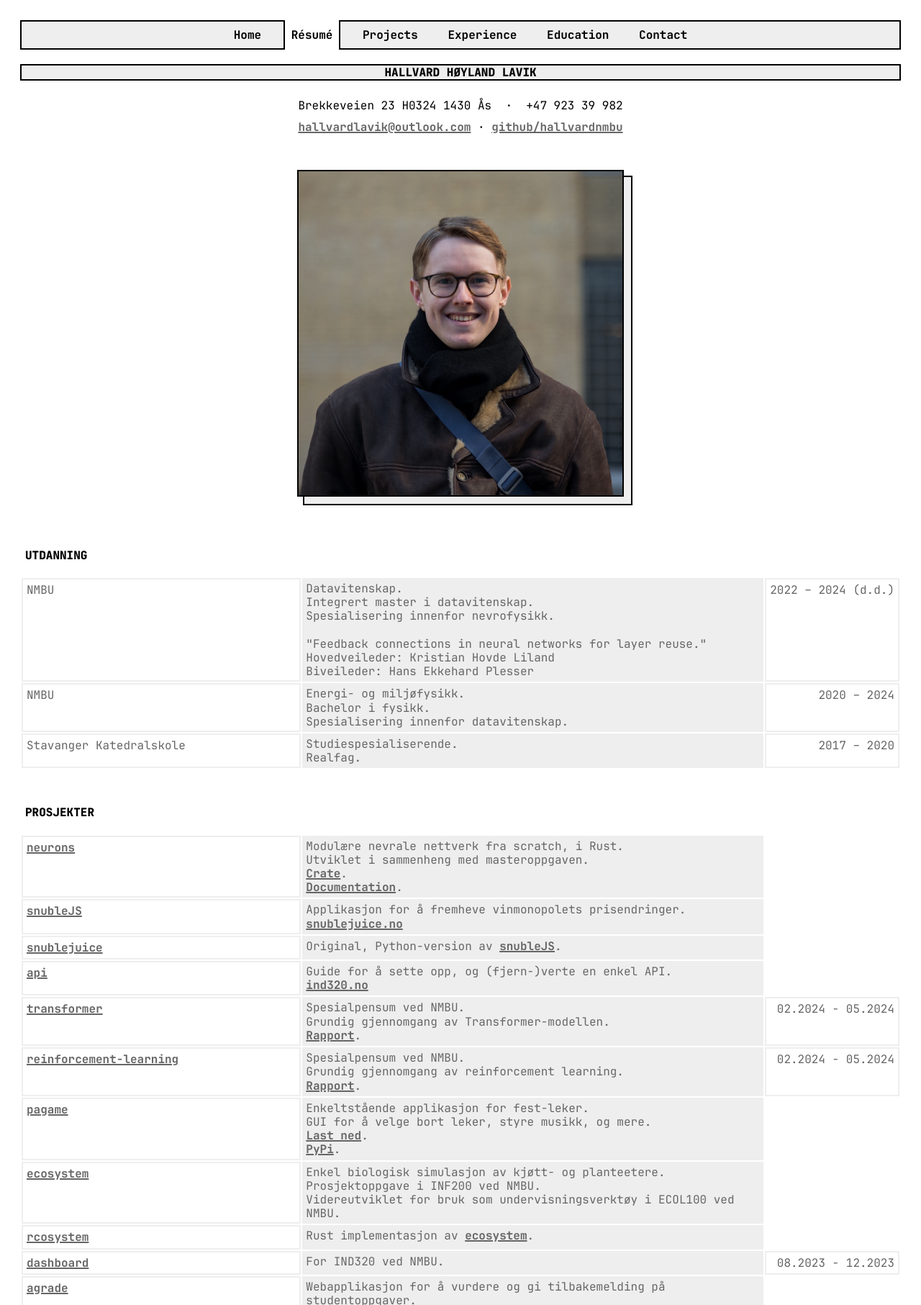
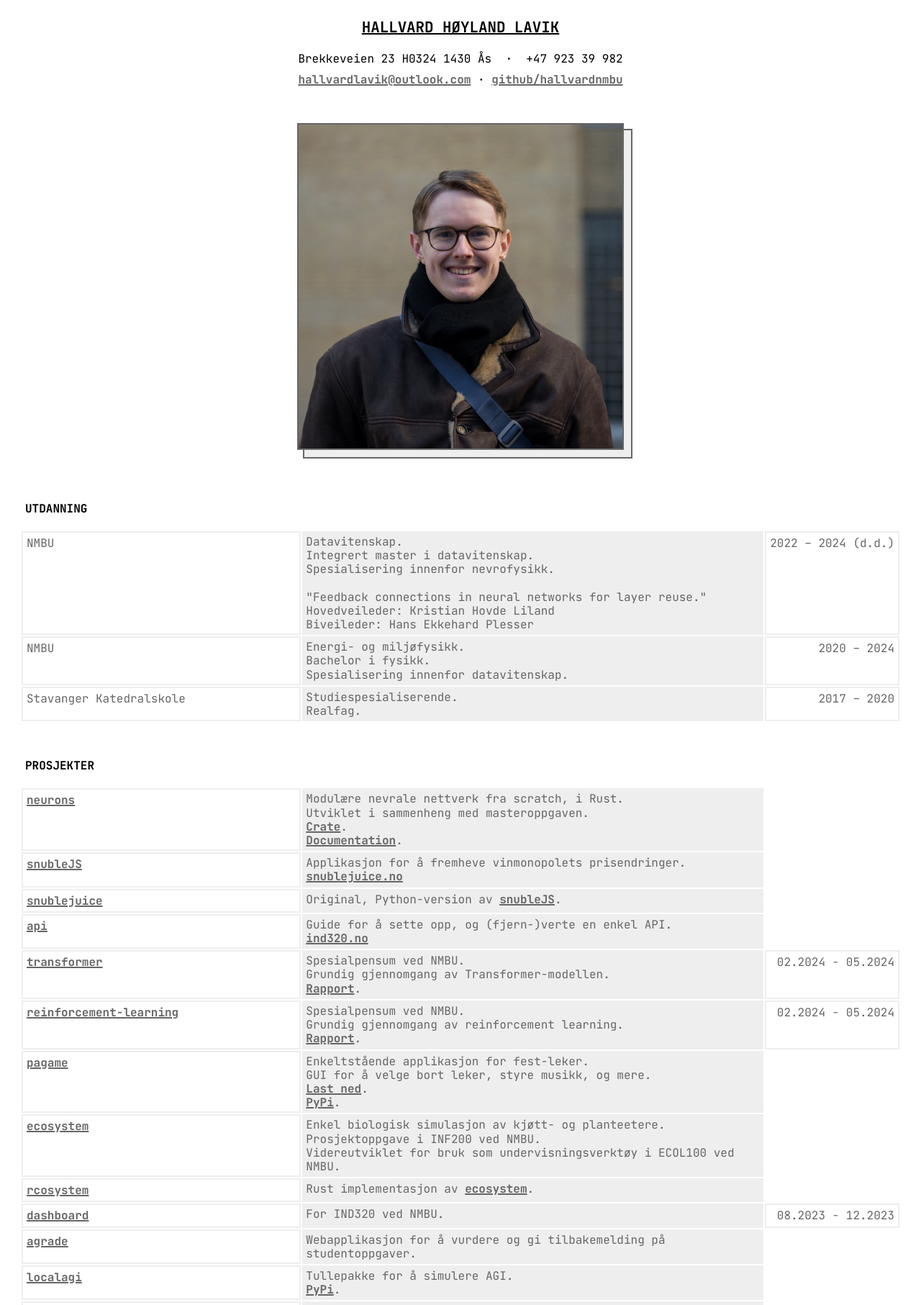
Before and after one commit to hallvardnmbu/dilettant, a PHP site: page /resume.html in a window 1280 px wide. Shown: the top 1813 px of the page at 72% size. Run offline with PHP 8.4, Linux system fonts and the light colour scheme.

Commit message:
Updated resume page.

```diff
--- a/home.html
+++ b/home.html
@@ -5,11 +5,12 @@
         <meta name="viewport" content="width=device-width, initial-scale=1.0" />
         <title>Hallvard H. Lavik</title>
         <link rel="stylesheet" href="style.css" />
+        <link rel="icon" href="./images/hallvard.jpeg" type="image/jpeg" />
     </head>
     <body class="dilettant">
         <header>
             <nav>
-                <a href="home.html" class="active">Home</a>
+                <a href="home.html" class="active">Home</a> d
                 <a href="resume.html">Résumé</a>
                 <a href="projects.html">Projects</a>
                 <a href="experience.html">Experience</a>
@@ -17,7 +18,7 @@
                 <a href="contact.html">Contact</a>
             </nav>
         </header>
-
+        d
         <main>
             <div class="words">
                 <p></p>
--- a/resume.html
+++ b/resume.html
@@ -4,38 +4,205 @@
         <meta charset="UTF-8" />
         <meta name="viewport" content="width=device-width, initial-scale=1.0" />
         <title>Resumé</title>
-        <link rel="stylesheet" href="style.css" />
+        <style>
+            @import url("https://fonts.googleapis.com/css2?family=JetBrains+Mono:wght@400;700&display=swap");
+
+            :root {
+                --border: 2px;
+                --gray: #eeeeee;
+                --darkgray: #666666;
+            }
+            nav {
+                display: flex;
+                flex-wrap: wrap;
+                justify-content: center;
+                gap: 10px;
+                /* background-color: var(--gray); */
+            }
+            body {
+                font-family: "JetBrains Mono", monospace;
+                display: grid;
+                grid-template-rows: auto 1fr;
+                grid-gap: 20px;
+                padding: 20px;
+                line-height: 1.2rem;
+                min-height: 95vh;
+            }
+            main.contact {
+                text-align: center;
+            }
+            .contact {
+                display: flex;
+                flex-direction: column;
+                align-items: center;
+                text-align: center;
+                padding-bottom: 25px;
+            }
+            .contact p {
+                margin: 5px 0;
+            }
+            .contact span {
+                display: inline;
+            }
+            .wide {
+                display: block;
+            }
+            .long {
+                display: none;
+            }
+            header {
+                display: flex;
+                flex-direction: column;
+                align-items: center;
+                justify-content: center;
+                text-align: center;
+            }
+            header a {
+                color: black;
+                font-size: 1.3em;
+            }
+            header a:visited {
+                color: black;
+            }
+            table {
+                border-collapse: separate;
+            }
+            .title {
+                font-weight: 800;
+                border: none;
+            }
+            .subtitle {
+                font-weight: 400;
+            }
+            .title td {
+                padding-top: 50px;
+                padding-bottom: 20px;
+            }
+            td {
+                padding: 5px;
+            }
+            .left,
+            .right {
+                color: var(--darkgray);
+                vertical-align: top;
+                font-weight: 400;
+                border: 2px solid var(--gray);
+            }
+            #noborder {
+                border: none;
+            }
+            .right {
+                text-wrap: nowrap;
+                text-align: right;
+            }
+            .middle {
+                color: var(--darkgray);
+                background-color: var(--gray);
+                vertical-align: top;
+            }
+            img {
+                border: var(--border) solid var(--darkgray);
+                max-width: 450px;
+                box-shadow:
+                    10px 10px 0px var(--gray),
+                    10px 10px 0px var(--border) var(--darkgray);
+                display: block;
+                margin-left: auto;
+                margin-right: auto;
+            }
+            a {
+                display: inline-block;
+                color: var(--darkgray);
+                font-weight: 700;
+                text-decoration-thickness: min(var(--border), 2px);
+            }
+            a:hover {
+                background-color: #cccccc;
+            }
+
+            @media (max-width: 800px) {
+                table,
+                tr,
+                td {
+                    display: block;
+                }
+                table {
+                    width: 80%;
+                    margin: auto;
+                    /* margin-top: 20px; */
+                }
+                tr {
+                    border-left: 5px solid var(--gray);
+                    padding-left: 10px;
+                }
+                td {
+                    margin: var(--border);
+                }
+                .title {
+                    padding-top: 20px;
+                    font-weight: 800;
+                    border: none;
+                }
+                .subtitle {
+                    font-weight: 400;
+                }
+                .title td {
+                    padding: 0;
+                }
+                td {
+                    padding: 5px;
+                }
+                tr {
+                    margin-bottom: 10px;
+                    /* border: 1px solid #ddd;
+                    padding: 10px; */
+                }
+
+                .left {
+                    font-weight: 800;
+                }
+                .left,
+                .right {
+                    text-wrap: wrap;
+                }
+                .left,
+                .middle,
+                .right {
+                    font-size: 0.8em;
+                }
+
+                img {
+                    max-width: 240px;
+                }
+
+                .wide {
+                    display: none;
+                }
+                .long {
+                    display: flex;
+                    justify-content: center;
+                    min-width: 240px;
+                }
+                .location {
+                    margin-right: auto;
+                }
+            }
+        </style>
     </head>
-    <body class="dilettant">
-        <header>
-            <nav>
-                <a href="home.html">Home</a>
-                <a href="resume.html" class="active">Résumé</a>
-                <a href="projects.html">Projects</a>
-                <a href="experience.html">Experience</a>
-                <a href="education.html">Education</a>
-                <a href="contact.html">Contact</a>
-            </nav>
-        </header>
-    </body>
 
     <body class="resume">
-        <header class="top">
-            <div class="title">HALLVARD HØYLAND LAVIK<div/>
+        <header>
+            <a href="home.html">HALLVARD HØYLAND LAVIK</a>
         </header>
 
         <div class="contact">
-            <p class="wide">
-                Brekkeveien 23 H0324 1430 Ås&nbsp;&nbsp·&nbsp;&nbsp+47 923 39 982
-            </p>
+            <p class="wide">Brekkeveien 23 H0324 1430 Ås&nbsp;&nbsp·&nbsp;&nbsp+47 923 39 982</p>
             <p class="wide">
                 <a href="mailto:hallvardlavik@outlook.com" target="_blank"
                     >hallvardlavik@outlook.com</a
                 >
                 ·
-                <a href="https://github.com/hallvardnmbu" target="_blank"
-                    >github/hallvardnmbu</a
-                >
+                <a href="https://github.com/hallvardnmbu" target="_blank">github/hallvardnmbu</a>
             </p>
 
             <p class="long">Brekkeveien 23 apt. H0324</p>
@@ -121,7 +288,11 @@
                 <td></td>
             </tr>
             <tr>
-                <td class="left"><a href="https://www.github.com/hallvardnmbu/neurons" target="_blank">neurons</a></td>
+                <td class="left">
+                    <a href="https://www.github.com/hallvardnmbu/neurons" target="_blank"
+                        >neurons</a
+                    >
+                </td>
                 <td class="middle">
                     Modulære nevrale nettverk fra scratch, i Rust.<br />
                     Utviklet i sammenheng med masteroppgaven.<br />
@@ -131,7 +302,11 @@
                 <td id="noborder" class="right"></td>
             </tr>
             <tr>
-                <td class="left"><a href="https://www.github.com/hallvardnmbu/snubleJS" target="_blank">snubleJS</a></td>
+                <td class="left">
+                    <a href="https://www.github.com/hallvardnmbu/snubleJS" target="_blank"
+                        >snubleJS</a
+                    >
+                </td>
                 <td class="middle">
                     Applikasjon for å fremheve vinmonopolets prisendringer.<br />
                     <a href="https://www.snublejuice.no" target="_blank">snublejuice.no</a>
@@ -139,14 +314,21 @@
                 <td id="noborder" class="right"></td>
             </tr>
             <tr>
-                <td class="left"><a href="https://github.com/hallvardnmbu/snublejuice" target="_blank">snublejuice</a></td>
+                <td class="left">
+                    <a href="https://github.com/hallvardnmbu/snublejuice" target="_blank"
+                        >snublejuice</a
+                    >
+                </td>
                 <td class="middle">
-                    Original, Python-version av <a href="https://github.com/hallvardnmbu/snubleJS" target="_blank">snubleJS</a>.
+                    Original, Python-version av
+                    <a href="https://github.com/hallvardnmbu/snubleJS" target="_blank">snubleJS</a>.
                 </td>
                 <td id="noborder" class="right"></td>
             </tr>
             <tr>
-                <td class="left"><a href="https://www.github.com/hallvardnmbu/api" target="_blank">api</a></td>
+                <td class="left">
+                    <a href="https://www.github.com/hallvardnmbu/api" target="_blank">api</a>
+                </td>
                 <td class="middle">
                     Guide for å sette opp, og (fjern-)verte en enkel API.<br />
                     <a href="https://www.ind320.no" target="_blank">ind320.no</a>
@@ -154,35 +336,63 @@
                 <td id="noborder" class="right"></td>
             </tr>
             <tr>
-                <td class="left"><a href="https://www.github.com/hallvardnmbu/transformer" target="_blank">transformer</a></td>
+                <td class="left">
+                    <a href="https://www.github.com/hallvardnmbu/transformer" target="_blank"
+                        >transformer</a
+                    >
+                </td>
                 <td class="middle">
                     Spesialpensum ved NMBU.<br />
                     Grundig gjennomgang av Transformer-modellen.<br />
-                    <a href="https://github.com/hallvardnmbu/transformer/blob/main/report.pdf" target="_blank">Rapport</a>.
+                    <a
+                        href="https://github.com/hallvardnmbu/transformer/blob/main/report.pdf"
+                        target="_blank"
+                        >Rapport</a
+                    >.
                 </td>
                 <td class="right">02.2024 - 05.2024</td>
             </tr>
             <tr>
-                <td class="left"><a href="https://www.github.com/hallvardnmbu/reinforcement-learning" target="_blank">reinforcement-learning</a></td>
+                <td class="left">
+                    <a
+                        href="https://www.github.com/hallvardnmbu/reinforcement-learning"
+                        target="_blank"
+                        >reinforcement-learning</a
+                    >
+                </td>
                 <td class="middle">
                     Spesialpensum ved NMBU.<br />
                     Grundig gjennomgang av reinforcement learning.<br />
-                    <a href="https://github.com/hallvardnmbu/reinforcement-learning/blob/main/report.pdf" target="_blank">Rapport</a>.
+                    <a
+                        href="https://github.com/hallvardnmbu/reinforcement-learning/blob/main/report.pdf"
+                        target="_blank"
+                        >Rapport</a
+                    >.
                 </td>
                 <td class="right">02.2024 - 05.2024</td>
             </tr>
             <tr>
-                <td class="left"><a href="https://github.com/hallvardnmbu/pagame" target="_blank">pagame</a></td>
+                <td class="left">
+                    <a href="https://github.com/hallvardnmbu/pagame" target="_blank">pagame</a>
+                </td>
                 <td class="middle">
                     Enkeltstående applikasjon for fest-leker.<br />
                     GUI for å velge bort leker, styre musikk, og mere.<br />
-                    <a href="https://github.com/hallvardnmbu/pagame/tree/main/application" target="_blank">Last ned</a>.<br />
+                    <a
+                        href="https://github.com/hallvardnmbu/pagame/tree/main/application"
+                        target="_blank"
+                        >Last ned</a
+                    >.<br />
                     <a href="https://pypi.org/project/pagame/" target="_blank">PyPi</a>.
                 </td>
                 <td id="noborder" class="right"></td>
             </tr>
             <tr>
-                <td class="left"><a href="https://www.github.com/hallvardnmbu/ecosystem" target="_blank">ecosystem</a></td>
+                <td class="left">
+                    <a href="https://www.github.com/hallvardnmbu/ecosystem" target="_blank"
+                        >ecosystem</a
+                    >
+                </td>
                 <td class="middle">
                     Enkel biologisk simulasjon av kjøtt- og planteetere.<br />
                     Prosjektoppgave i INF200 ved NMBU.<br />
@@ -191,28 +401,41 @@
                 <td id="noborder" class="right"></td>
             </tr>
             <tr>
-                <td class="left"><a href="https://github.com/hallvardnmbu/rcosystem" target="_blank">rcosystem</a></td>
+                <td class="left">
+                    <a href="https://github.com/hallvardnmbu/rcosystem" target="_blank"
+                        >rcosystem</a
+                    >
+                </td>
                 <td class="middle">
-                    Rust implementasjon av <a href="https://www.github.com/hallvardnmbu/ecosystem" target="_blank">ecosystem</a>.
+                    Rust implementasjon av
+                    <a href="https://www.github.com/hallvardnmbu/ecosystem" target="_blank"
+                        >ecosystem</a
+                    >.
                 </td>
                 <td id="noborder" class="right"></td>
             </tr>
             <tr>
-                <td class="left"><a href="https://github.com/hallvardnmbu/dashboard" target="_blank">dashboard</a></td>
-                <td class="middle">
-                    For IND320 ved NMBU.
+                <td class="left">
+                    <a href="https://github.com/hallvardnmbu/dashboard" target="_blank"
+                        >dashboard</a
+                    >
                 </td>
+                <td class="middle">For IND320 ved NMBU.</td>
                 <td class="right">08.2023 - 12.2023</td>
             </tr>
             <tr>
-                <td class="left"><a href="https://github.com/hallvardnmbu/agrade" target="_blank">agrade</a></td>
+                <td class="left">
+                    <a href="https://github.com/hallvardnmbu/agrade" target="_blank">agrade</a>
+                </td>
                 <td class="middle">
                     Webapplikasjon for å vurdere og gi tilbakemelding på studentoppgaver.<br />
                 </td>
                 <td id="noborder" class="right"></td>
             </tr>
             <tr>
-                <td class="left"><a href="https://github.com/hallvardnmbu/localagi" target="_blank">localagi</a></td>
+                <td class="left">
+                    <a href="https://github.com/hallvardnmbu/localagi" target="_blank">localagi</a>
+                </td>
                 <td class="middle">
                     Tullepakke for å simulere AGI.<br />
                     <a href="https://pypi.org/project/localagi/" target="_blank">PyPi</a>.
@@ -221,10 +444,12 @@
             </tr>
 
             <tr>
-                <td class="left"><a href="https://github.com/hallvardnmbu/hackathon" target="_blank">hackathon</a></td>
-                <td class="middle">
-                    Med Norges Bank Investment Management og Eik Lab; vinnere.
+                <td class="left">
+                    <a href="https://github.com/hallvardnmbu/hackathon" target="_blank"
+                        >hackathon</a
+                    >
                 </td>
+                <td class="middle">Med Norges Bank Investment Management og Eik Lab; vinnere.</td>
                 <td id="noborder" class="right"></td>
             </tr>
 
@@ -269,7 +494,8 @@
                     Programvareutvikler.<br />
                     Simulasjonsverktøy for ECOL100<br />
                     basert på INF200-prosjektoppgave.<br />
-                    <a href="https://github.com/hallvardnmbu/ecosystem" target="_blank">ecosystem</a>.
+                    <a href="https://github.com/hallvardnmbu/ecosystem" target="_blank">ecosystem</a
+                    >.
                 </td>
                 <td class="right">09.2023 - 04.2024</td>
             </tr>
--- a/style.css
+++ b/style.css
@@ -142,17 +142,6 @@ footer {
     background-color: #cccccc;
 }
 
-.resume a {
-    display: inline-block;
-    color: var(--darkgray);
-    font-weight: 700;
-    text-decoration-thickness: min(var(--border), 2px);
-}
-
-.resume a:hover {
-    background-color: #cccccc;
-}
-
 .dilettant section {
     border: var(--border) solid black;
     margin: 20px 0px;
@@ -253,60 +242,6 @@ footer {
 }
 .long {
     display: none;
-}
-
-.top {
-    display: flex;
-    flex-direction: column;
-    align-items: center;
-    justify-content: center;
-    text-align: center;
-}
-table {
-    border-collapse: separate;
-}
-.title {
-    font-weight: 800;
-    border: none;
-}
-.subtitle {
-    font-weight: 400;
-}
-.title td {
-    padding-top: 50px;
-    padding-bottom: 20px;
-}
-td {
-    padding: 5px;
-}
-.left,
-.right {
-    color: var(--darkgray);
-    vertical-align: top;
-    font-weight: 400;
-    border: 2px solid var(--gray);
-}
-#noborder {
-    border: none;
-}
-.right {
-    text-wrap: nowrap;
-    text-align: right;
-}
-.middle {
-    color: var(--darkgray);
-    background-color: var(--gray);
-    vertical-align: top;
-}
-.resume img {
-    border: var(--border) solid var(--darkgray);
-    max-width: 450px;
-    box-shadow:
-        10px 10px 0px var(--gray),
-        10px 10px 0px var(--border) var(--darkgray);
-    display: block;
-    margin-left: auto;
-    margin-right: auto;
 }
 
 @media (max-width: 800px) {
```
